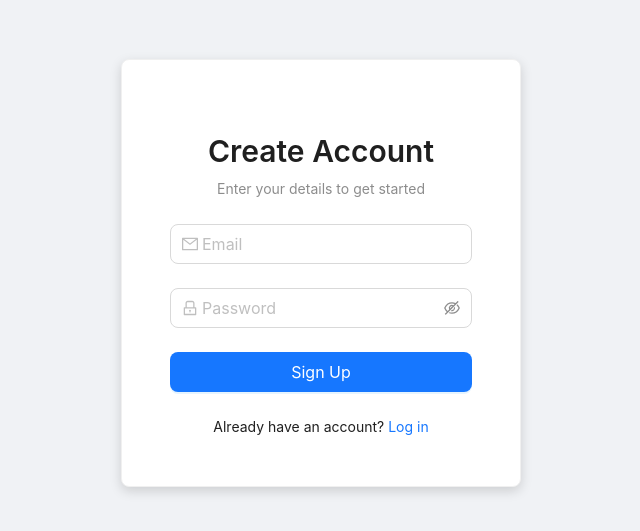
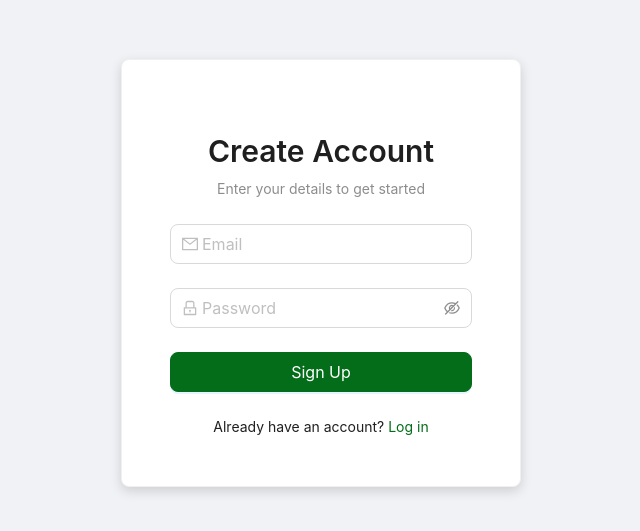
Before and after one commit to Senahilal/Spark-Bytes, a Next.js app in the folder spark-bytes/: page /signup in a window 1280 px wide. Shown: the part 127-658 px from the top of the page, without its empty margins (319-959 px from the left). Built offline with nearby package versions, Linux system fonts and the light colour scheme; no server answers.

Commit message:
formatting fix

```diff
--- a/spark-bytes/src/app/signup/page.tsx
+++ b/spark-bytes/src/app/signup/page.tsx
@@ -107,6 +107,7 @@ export default function SignUp() {
                 block
                 onClick={handleSignUp}
                 loading={loading}
+                style={{ backgroundColor: "#036D19", borderColor: "#036D19" }}
               >
                 Sign Up
               </Button>
@@ -128,7 +129,7 @@ export default function SignUp() {
 
           <div style={{ textAlign: "center" }}>
             <Text>
-              Already have an account? <a href="/login">Log in</a>
+              Already have an account? <a href="/login" style={{color: "#036D19"}}>Log in</a>
             </Text>
           </div>
         </Card>
```
